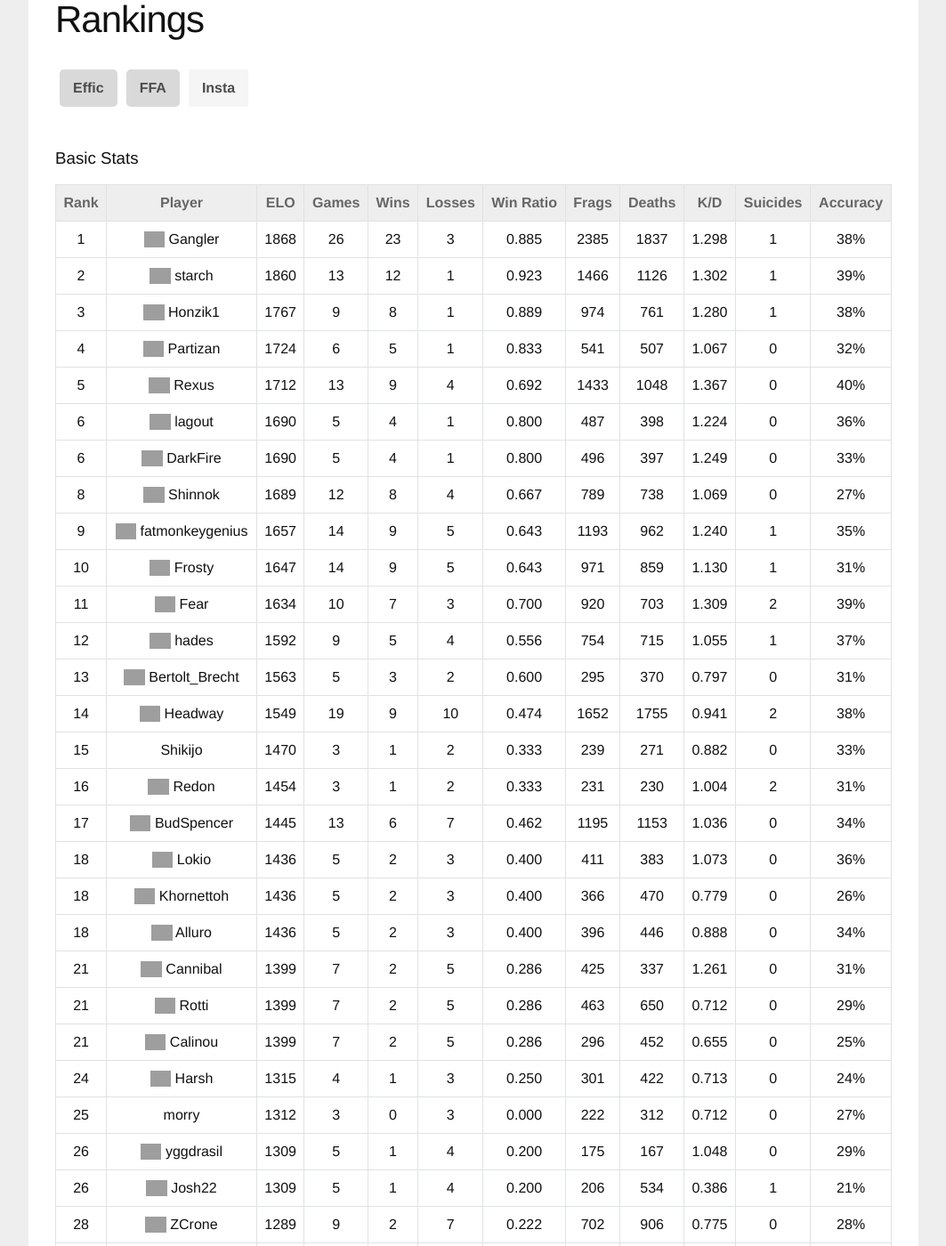
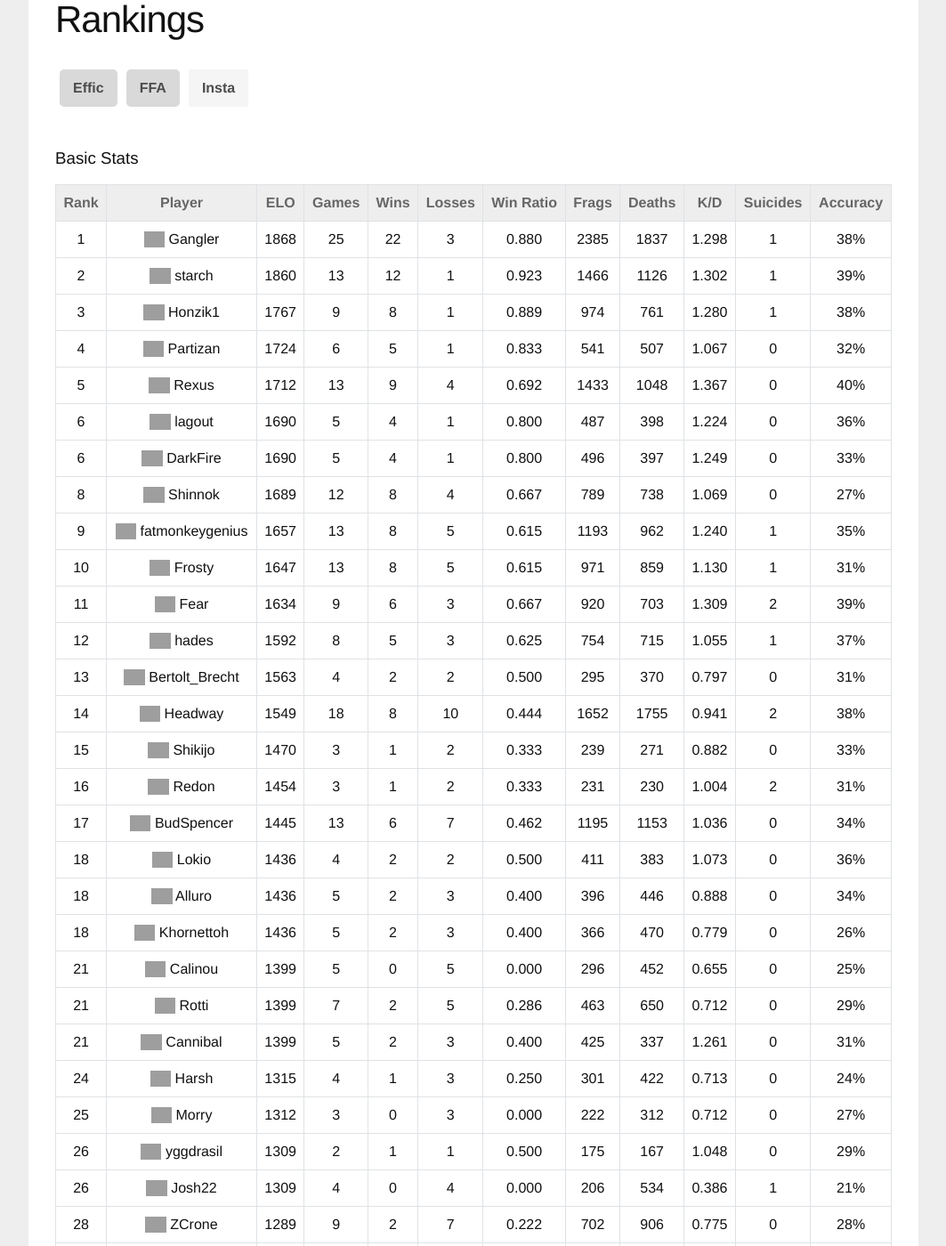
Before and after one commit to sauerduels/website, a Jekyll site: the page built from _rankings/insta.html, in a window 1280 px wide and 1400 px high, scrolled down 235 px. Shown: the whole window at 89% size, without its empty margins (108-1171 px from the left). Built offline with Jekyll 4.4.1, drawn with Linux system fonts in a browser that asks for light colours; some of the changed text lies outside the part shown; grey boxes are pictures that could not be loaded.

Commit message:
Add missing country flags and capitalize Morry's name

```diff
--- a/_rankings/insta.html
+++ b/_rankings/insta.html
@@ -13,7 +13,7 @@ section: Insta
 
 
         <tr>
-          <td>1</td><td class="left-align"><img class="flag" src="http://sauerduels.me/images/de.png" /> Gangler</td><td>1868</td><td>26</td><td>23</td><td>3</td><td>0.885</td><td>2385</td><td>1837</td><td>1.298</td><td>1</td><td>38%</td>
+          <td>1</td><td class="left-align"><img class="flag" src="http://sauerduels.me/images/de.png" /> Gangler</td><td>1868</td><td>25</td><td>22</td><td>3</td><td>0.880</td><td>2385</td><td>1837</td><td>1.298</td><td>1</td><td>38%</td>
         </tr>
 
 
@@ -61,43 +61,43 @@ section: Insta
 
 
         <tr>
-          <td>9</td><td class="left-align"><img class="flag" src="http://sauerduels.me/images/de.png" /> fatmonkeygenius</td><td>1657</td><td>14</td><td>9</td><td>5</td><td>0.643</td><td>1193</td><td>962</td><td>1.240</td><td>1</td><td>35%</td>
+          <td>9</td><td class="left-align"><img class="flag" src="http://sauerduels.me/images/de.png" /> fatmonkeygenius</td><td>1657</td><td>13</td><td>8</td><td>5</td><td>0.615</td><td>1193</td><td>962</td><td>1.240</td><td>1</td><td>35%</td>
         </tr>
 
 
 
         <tr>
-          <td>10</td><td class="left-align"><img class="flag" src="http://sauerduels.me/images/ca.png" /> Frosty</td><td>1647</td><td>14</td><td>9</td><td>5</td><td>0.643</td><td>971</td><td>859</td><td>1.130</td><td>1</td><td>31%</td>
+          <td>10</td><td class="left-align"><img class="flag" src="http://sauerduels.me/images/ca.png" /> Frosty</td><td>1647</td><td>13</td><td>8</td><td>5</td><td>0.615</td><td>971</td><td>859</td><td>1.130</td><td>1</td><td>31%</td>
         </tr>
 
 
 
         <tr>
-          <td>11</td><td class="left-align"><img class="flag" src="http://sauerduels.me/images/de.png" /> Fear</td><td>1634</td><td>10</td><td>7</td><td>3</td><td>0.700</td><td>920</td><td>703</td><td>1.309</td><td>2</td><td>39%</td>
+          <td>11</td><td class="left-align"><img class="flag" src="http://sauerduels.me/images/de.png" /> Fear</td><td>1634</td><td>9</td><td>6</td><td>3</td><td>0.667</td><td>920</td><td>703</td><td>1.309</td><td>2</td><td>39%</td>
         </tr>
 
 
 
         <tr>
-          <td>12</td><td class="left-align"><img class="flag" src="http://sauerduels.me/images/us.png" /> hades</td><td>1592</td><td>9</td><td>5</td><td>4</td><td>0.556</td><td>754</td><td>715</td><td>1.055</td><td>1</td><td>37%</td>
+          <td>12</td><td class="left-align"><img class="flag" src="http://sauerduels.me/images/us.png" /> hades</td><td>1592</td><td>8</td><td>5</td><td>3</td><td>0.625</td><td>754</td><td>715</td><td>1.055</td><td>1</td><td>37%</td>
         </tr>
 
 
 
         <tr>
-          <td>13</td><td class="left-align"><img class="flag" src="http://sauerduels.me/images/gb.png" /> Bertolt_Brecht</td><td>1563</td><td>5</td><td>3</td><td>2</td><td>0.600</td><td>295</td><td>370</td><td>0.797</td><td>0</td><td>31%</td>
+          <td>13</td><td class="left-align"><img class="flag" src="http://sauerduels.me/images/gb.png" /> Bertolt_Brecht</td><td>1563</td><td>4</td><td>2</td><td>2</td><td>0.500</td><td>295</td><td>370</td><td>0.797</td><td>0</td><td>31%</td>
         </tr>
 
 
 
         <tr>
-          <td>14</td><td class="left-align"><img class="flag" src="http://sauerduels.me/images/ru.png" /> Headway</td><td>1549</td><td>19</td><td>9</td><td>10</td><td>0.474</td><td>1652</td><td>1755</td><td>0.941</td><td>2</td><td>38%</td>
+          <td>14</td><td class="left-align"><img class="flag" src="http://sauerduels.me/images/ru.png" /> Headway</td><td>1549</td><td>18</td><td>8</td><td>10</td><td>0.444</td><td>1652</td><td>1755</td><td>0.941</td><td>2</td><td>38%</td>
         </tr>
 
 
 
         <tr>
-          <td>15</td><td class="left-align">Shikijo</td><td>1470</td><td>3</td><td>1</td><td>2</td><td>0.333</td><td>239</td><td>271</td><td>0.882</td><td>0</td><td>33%</td>
+          <td>15</td><td class="left-align"><img class="flag" src="http://sauerduels.me/images/ca.png" /> Shikijo</td><td>1470</td><td>3</td><td>1</td><td>2</td><td>0.333</td><td>239</td><td>271</td><td>0.882</td><td>0</td><td>33%</td>
         </tr>
 
 
@@ -115,7 +115,13 @@ section: Insta
 
 
         <tr>
-          <td>18</td><td class="left-align"><img class="flag" src="http://sauerduels.me/images/us.png" /> Lokio</td><td>1436</td><td>5</td><td>2</td><td>3</td><td>0.400</td><td>411</td><td>383</td><td>1.073</td><td>0</td><td>36%</td>
+          <td>18</td><td class="left-align"><img class="flag" src="http://sauerduels.me/images/us.png" /> Lokio</td><td>1436</td><td>4</td><td>2</td><td>2</td><td>0.500</td><td>411</td><td>383</td><td>1.073</td><td>0</td><td>36%</td>
+        </tr>
+
+
+
+        <tr>
+          <td>18</td><td class="left-align"><img class="flag" src="http://sauerduels.me/images/de.png" /> Alluro</td><td>1436</td><td>5</td><td>2</td><td>3</td><td>0.400</td><td>396</td><td>446</td><td>0.888</td><td>0</td><td>34%</td>
         </tr>
 
 
@@ -127,13 +133,7 @@ section: Insta
 
 
         <tr>
-          <td>18</td><td class="left-align"><img class="flag" src="http://sauerduels.me/images/de.png" /> Alluro</td><td>1436</td><td>5</td><td>2</td><td>3</td><td>0.400</td><td>396</td><td>446</td><td>0.888</td><td>0</td><td>34%</td>
-        </tr>
-
-
-
-        <tr>
-          <td>21</td><td class="left-align"><img class="flag" src="http://sauerduels.me/images/bg.png" /> Cannibal</td><td>1399</td><td>7</td><td>2</td><td>5</td><td>0.286</td><td>425</td><td>337</td><td>1.261</td><td>0</td><td>31%</td>
+          <td>21</td><td class="left-align"><img class="flag" src="http://sauerduels.me/images/fr.png" /> Calinou</td><td>1399</td><td>5</td><td>0</td><td>5</td><td>0.000</td><td>296</td><td>452</td><td>0.655</td><td>0</td><td>25%</td>
         </tr>
 
 
@@ -145,7 +145,7 @@ section: Insta
 
 
         <tr>
-          <td>21</td><td class="left-align"><img class="flag" src="http://sauerduels.me/images/fr.png" /> Calinou</td><td>1399</td><td>7</td><td>2</td><td>5</td><td>0.286</td><td>296</td><td>452</td><td>0.655</td><td>0</td><td>25%</td>
+          <td>21</td><td class="left-align"><img class="flag" src="http://sauerduels.me/images/bg.png" /> Cannibal</td><td>1399</td><td>5</td><td>2</td><td>3</td><td>0.400</td><td>425</td><td>337</td><td>1.261</td><td>0</td><td>31%</td>
         </tr>
 
 
@@ -157,19 +157,19 @@ section: Insta
 
 
         <tr>
-          <td>25</td><td class="left-align">morry</td><td>1312</td><td>3</td><td>0</td><td>3</td><td>0.000</td><td>222</td><td>312</td><td>0.712</td><td>0</td><td>27%</td>
+          <td>25</td><td class="left-align"><img class="flag" src="http://sauerduels.me/images/ru.png" /> Morry</td><td>1312</td><td>3</td><td>0</td><td>3</td><td>0.000</td><td>222</td><td>312</td><td>0.712</td><td>0</td><td>27%</td>
         </tr>
 
 
 
         <tr>
-          <td>26</td><td class="left-align"><img class="flag" src="http://sauerduels.me/images/at.png" /> yggdrasil</td><td>1309</td><td>5</td><td>1</td><td>4</td><td>0.200</td><td>175</td><td>167</td><td>1.048</td><td>0</td><td>29%</td>
+          <td>26</td><td class="left-align"><img class="flag" src="http://sauerduels.me/images/at.png" /> yggdrasil</td><td>1309</td><td>2</td><td>1</td><td>1</td><td>0.500</td><td>175</td><td>167</td><td>1.048</td><td>0</td><td>29%</td>
         </tr>
 
 
 
         <tr>
-          <td>26</td><td class="left-align"><img class="flag" src="http://sauerduels.me/images/gb.png" /> Josh22</td><td>1309</td><td>5</td><td>1</td><td>4</td><td>0.200</td><td>206</td><td>534</td><td>0.386</td><td>1</td><td>21%</td>
+          <td>26</td><td class="left-align"><img class="flag" src="http://sauerduels.me/images/gb.png" /> Josh22</td><td>1309</td><td>4</td><td>0</td><td>4</td><td>0.000</td><td>206</td><td>534</td><td>0.386</td><td>1</td><td>21%</td>
         </tr>
 
 
@@ -187,7 +187,7 @@ section: Insta
 
 
         <tr>
-          <td>30</td><td class="left-align"><img class="flag" src="http://sauerduels.me/images/fr.png" /> 1989</td><td>1212</td><td>7</td><td>0</td><td>7</td><td>0.000</td><td>239</td><td>464</td><td>0.515</td><td>0</td><td>20%</td>
+          <td>30</td><td class="left-align"><img class="flag" src="http://sauerduels.me/images/fr.png" /> 1989</td><td>1212</td><td>5</td><td>0</td><td>5</td><td>0.000</td><td>239</td><td>464</td><td>0.515</td><td>0</td><td>20%</td>
         </tr>
 
 
@@ -394,7 +394,7 @@ section: Insta
         <tr>
 
             <td>15</td>
-            <td class="left-align">Shikijo</td>
+            <td class="left-align"><img class="flag" src="http://sauerduels.me/images/ca.png" /> Shikijo</td>
             <td>33%</td>
             <td>33%</td><td>00%</td>
 
@@ -438,6 +438,17 @@ section: Insta
         <tr>
 
             <td>18</td>
+            <td class="left-align"><img class="flag" src="http://sauerduels.me/images/de.png" /> Alluro</td>
+            <td>34%</td>
+            <td>34%</td><td>00%</td>
+
+        </tr>
+
+
+
+        <tr>
+
+            <td>18</td>
             <td class="left-align"><img class="flag" src="http://sauerduels.me/images/fr.png" /> Khornettoh</td>
             <td>26%</td>
             <td>26%</td><td>07%</td>
@@ -448,21 +459,10 @@ section: Insta
 
         <tr>
 
-            <td>18</td>
-            <td class="left-align"><img class="flag" src="http://sauerduels.me/images/de.png" /> Alluro</td>
-            <td>34%</td>
-            <td>34%</td><td>00%</td>
-
-        </tr>
-
-
-
-        <tr>
-
             <td>21</td>
-            <td class="left-align"><img class="flag" src="http://sauerduels.me/images/bg.png" /> Cannibal</td>
-            <td>31%</td>
-            <td>31%</td><td>00%</td>
+            <td class="left-align"><img class="flag" src="http://sauerduels.me/images/fr.png" /> Calinou</td>
+            <td>25%</td>
+            <td>25%</td><td>08%</td>
 
         </tr>
 
@@ -482,9 +482,9 @@ section: Insta
         <tr>
 
             <td>21</td>
-            <td class="left-align"><img class="flag" src="http://sauerduels.me/images/fr.png" /> Calinou</td>
-            <td>25%</td>
-            <td>25%</td><td>08%</td>
+            <td class="left-align"><img class="flag" src="http://sauerduels.me/images/bg.png" /> Cannibal</td>
+            <td>31%</td>
+            <td>31%</td><td>00%</td>
 
         </tr>
 
@@ -504,7 +504,7 @@ section: Insta
         <tr>
 
             <td>25</td>
-            <td class="left-align">morry</td>
+            <td class="left-align"><img class="flag" src="http://sauerduels.me/images/ru.png" /> Morry</td>
             <td>27%</td>
             <td>27%</td><td>50%</td>
 
```
